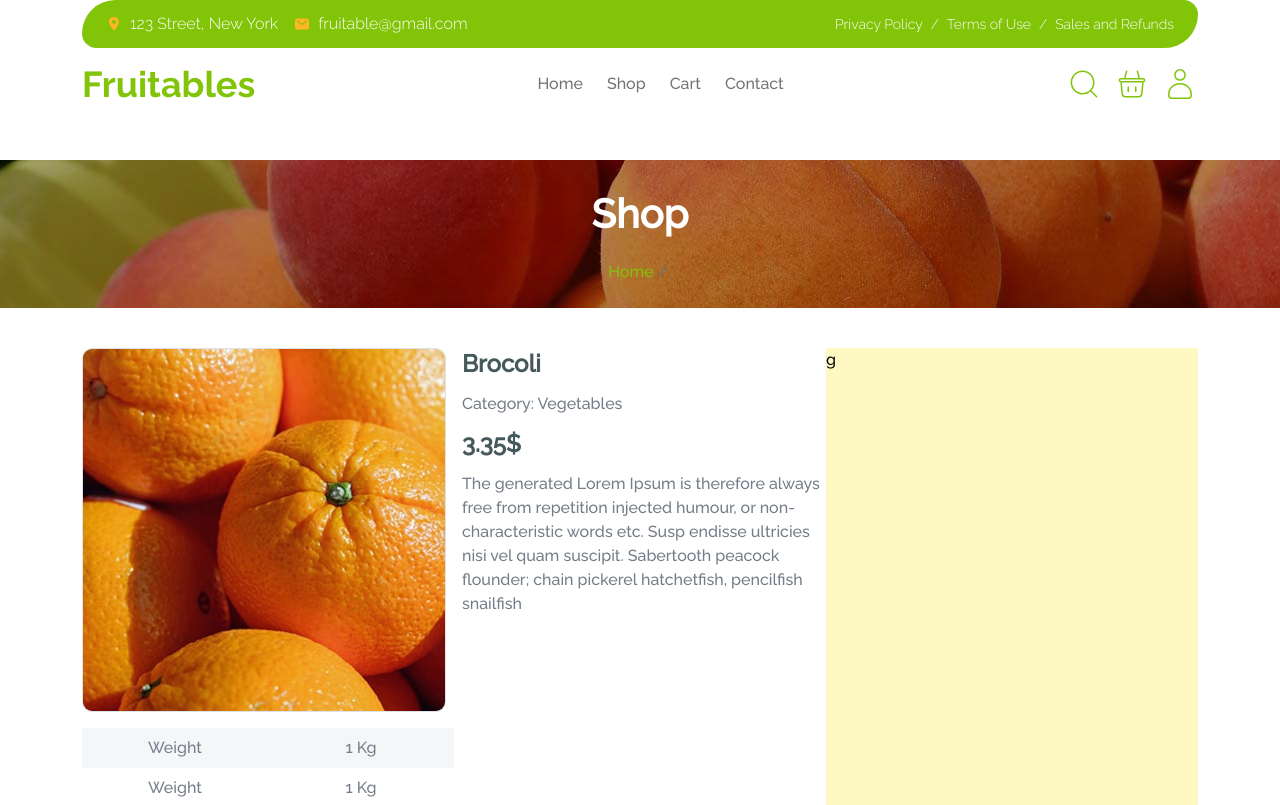
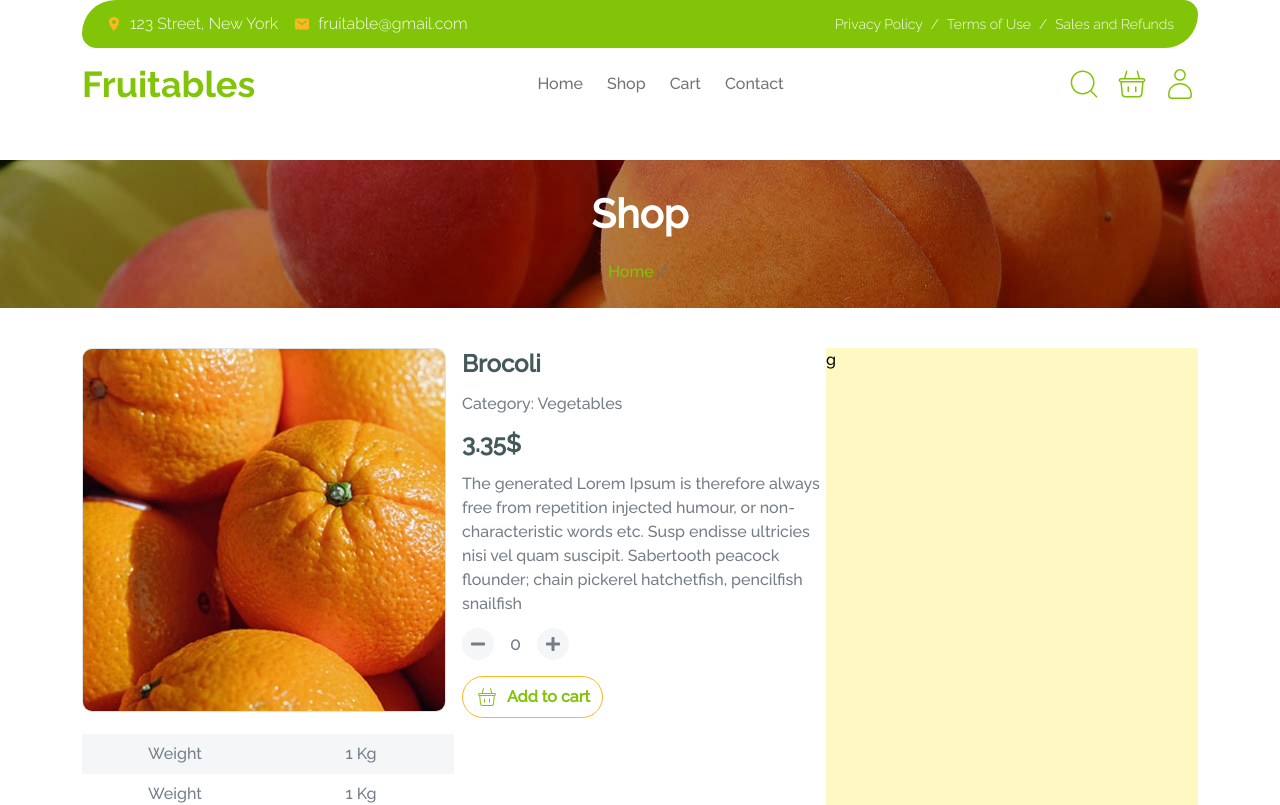
Before and after one commit to dosepehr/fruitables, a Next.js app: page /shop/1 in a window 1280 px wide. Shown: the top 805 px of the page. Built offline with nearby package versions, Linux system fonts and the light colour scheme; a web font is replaced by a local one.

Commit message:
add ProductCounter component

```diff
--- /dev/null
+++ b/src/components/templates/index/products/components/AddToCartBtn.tsx
@@ -0,0 +1,14 @@
+import { CiShoppingBasket } from "react-icons/ci";
+
+const AddToCartBtn = () => {
+  return (
+    <button className="group flex items-center justify-center space-x-2 rounded-full border border-mainYellow px-3 py-2 duration-300 hover:bg-mainYellow">
+      <CiShoppingBasket className="text-2xl text-lightGreen" />
+      <p className="font-semibold text-lightGreen duration-300 group-hover:text-white">
+        Add to cart
+      </p>
+    </button>
+  );
+};
+
+export default AddToCartBtn;
--- a/src/components/templates/index/products/components/Product.tsx
+++ b/src/components/templates/index/products/components/Product.tsx
@@ -1,6 +1,6 @@
 import React from "react";
 import Image from "next/image";
-import { CiShoppingBasket } from "react-icons/ci";
+import AddToCartBtn from "./AddToCartBtn";
 const Product = () => {
   return (
     <div className="rounded-lg border border-mainYellow bg-white pb-4">
@@ -15,19 +15,14 @@ const Product = () => {
       </div>
       <div className="mx-auto w-[90%] text-center">
         <div>
-          <p className="text-darkGray my-2 text-xl font-semibold">Grapes</p>
-          <p className="text-lightGray my-2">
+          <p className="my-2 text-xl font-semibold text-darkGray">Grapes</p>
+          <p className="my-2 text-lightGray">
             Lorem ipsum dolor sit amet consectetur adipisicing elit. Enim, hic.
           </p>
         </div>
         <div className="flex items-center justify-around">
-          <p className="text-darkGray text-xl font-semibold">$4.99 / Kg</p>
-          <button className="group flex items-center justify-center space-x-2 rounded-full border border-mainYellow px-3 py-2 duration-300 hover:bg-mainYellow">
-            <CiShoppingBasket className="text-2xl text-lightGreen" />
-            <p className="text-lightGreen duration-300 group-hover:text-white font-semibold">
-              Add to cart
-            </p>
-          </button>
+          <p className="text-xl font-semibold text-darkGray">$4.99 / Kg</p>
+          <AddToCartBtn />
         </div>
       </div>
     </div>
--- /dev/null
+++ b/src/components/templates/shop-[id]/ProductCounter/ProductCounter.tsx
@@ -0,0 +1,33 @@
+import { FC } from "react";
+import { FaMinus, FaPlus } from "react-icons/fa";
+
+type ProductCounterProps = {
+  count: number;
+  decreaseCount: (count: number) => void;
+  increaseCount: (count: number) => void;
+};
+const ProductCounter: FC<ProductCounterProps> = ({
+  count,
+  increaseCount,
+  decreaseCount,
+}) => {
+  return (
+    <div className="mb-4 flex items-center gap-4">
+      <button
+        className="rounded-full bg-[#f4f6f8] p-2 text-lightGray"
+        onClick={decreaseCount}
+      >
+        <FaMinus />
+      </button>
+      <p className="text-lg text-lightGray">{count}</p>
+      <button
+        className="rounded-full bg-[#f4f6f8] p-2 text-lightGray"
+        onClick={increaseCount}
+      >
+        <FaPlus />
+      </button>
+    </div>
+  );
+};
+
+export default ProductCounter;
--- a/src/pages/shop/[id].tsx
+++ b/src/pages/shop/[id].tsx
@@ -1,10 +1,21 @@
+import { useState } from "react";
 import Breadcrumb from "@/components/modules/Breadcrumb/Breadcrumb";
 import { useRouter } from "next/router";
 import Image from "next/image";
 import Layout from "@/components/modules/Layout/Layout";
 import Table from "@/components/templates/shop-[id]/Table/Table";
+import ProductCounter from "@/components/templates/shop-[id]/ProductCounter/ProductCounter";
+import AddToCartBtn from "@/components/templates/index/products/components/AddToCartBtn";
+
 const Product = () => {
   const router = useRouter();
+  const [count, setCount] = useState(0);
+  const increaseCount: void = (prev: number) => setCount(prev + 1);
+  const decreaseCount: void = (prev: number) => {
+    if (prev >= 1) {
+      setCount(prev - 1);
+    }
+  };
 
   return (
     <>
@@ -38,6 +49,14 @@ const Product = () => {
                     peacock flounder; chain pickerel hatchetfish, pencilfish
                     snailfish
                   </p>
+                  <ProductCounter
+                    count={count}
+                    increaseCount={() => increaseCount(count)}
+                    decreaseCount={() => decreaseCount(count)}
+                  />
+                  <div onClick={() => console.log(count)}>
+                    <AddToCartBtn />
+                  </div>
                 </div>
               </div>
               <Table />
```
